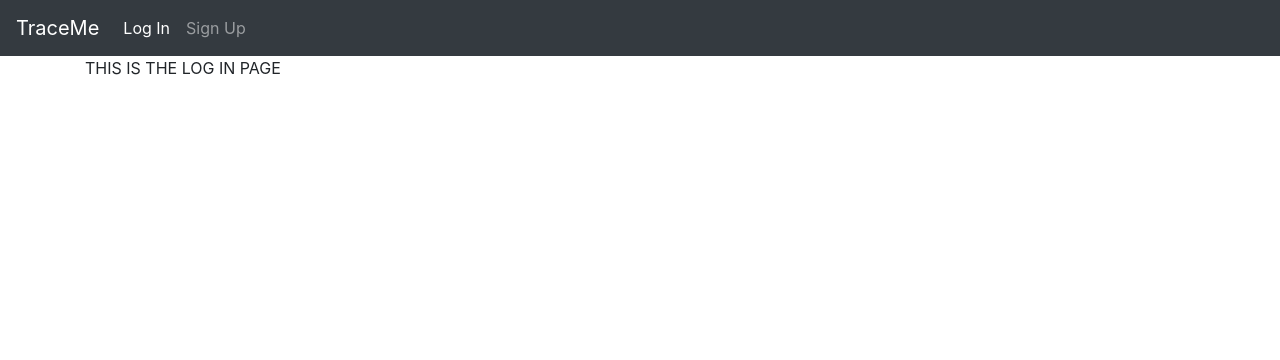
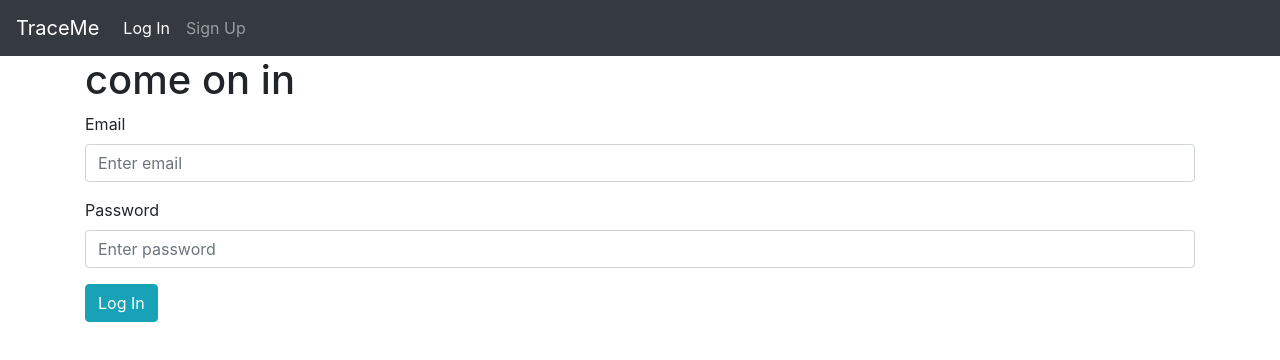
Before and after one commit to wickbushong/trace-me-2, a React (Create React App) app in the folder client/: page /login in a window 1280 px wide. Shown: the top 360 px of the page. Built offline with nearby package versions, Linux system fonts and the light colour scheme.

Commit message:
Build structure of log in page and form.

```diff
--- /dev/null
+++ b/client/src/components/auth/LogInForm.js
@@ -0,0 +1,64 @@
+import React from 'react'
+import Form from 'react-bootstrap/Form';
+import Button from 'react-bootstrap/Button';
+
+class LogInForm extends React.PureComponent {
+    constructor() {
+        super()
+        this.state = {
+            email: '',
+            password: ''
+        }
+    }
+
+    handleOnChange = event => {
+        this.setState(prevState => {
+            return {
+            ...prevState,
+            [event.target.name]: event.target.value
+        }})
+    }
+
+    handleOnSubmit = event => {
+        event.preventDefault()
+        console.log(this.state)
+        this.setState({
+            email: '',
+            password: ''
+        })
+    }
+
+    render() {
+        return (
+            <Form onSubmit={this.handleOnSubmit}>
+                <Form.Group controlId="formEmail">
+                    <Form.Label>Email</Form.Label>
+                    <Form.Control
+                        type="email"
+                        name="email"
+                        placeholder="Enter email"
+                        required
+                        value={this.state.email}
+                        onChange={this.handleOnChange}
+                    />
+                </Form.Group>
+                <Form.Group controlId="formPassword">
+                    <Form.Label>Password</Form.Label>
+                    <Form.Control
+                        type="password"
+                        name="password"
+                        placeholder="Enter password"
+                        required
+                        value={this.state.password}
+                        onChange={this.handleOnChange}
+                    />
+                </Form.Group>
+                <Button variant="info" type="submit">
+                    Log In
+                </Button>
+            </Form>
+        )
+    }
+}
+
+export default LogInForm
--- a/client/src/containers/LogInPage.js
+++ b/client/src/containers/LogInPage.js
@@ -1,12 +1,13 @@
 import React from 'react'
-// import { connect } from 'react-redux'
+import { connect } from 'react-redux'
+import LogInForm from '../components/auth/LogInForm'
 
 const LogInPage = props => {
     // destructuring props
     return (
         <div>
-            THIS IS THE LOG IN PAGE
-
+            <h1>come on in</h1>
+            <LogInForm />
         </div>
     )
 }
```
Also changed, not shown: 1 other file (tests, documents, lock files or other folders).
